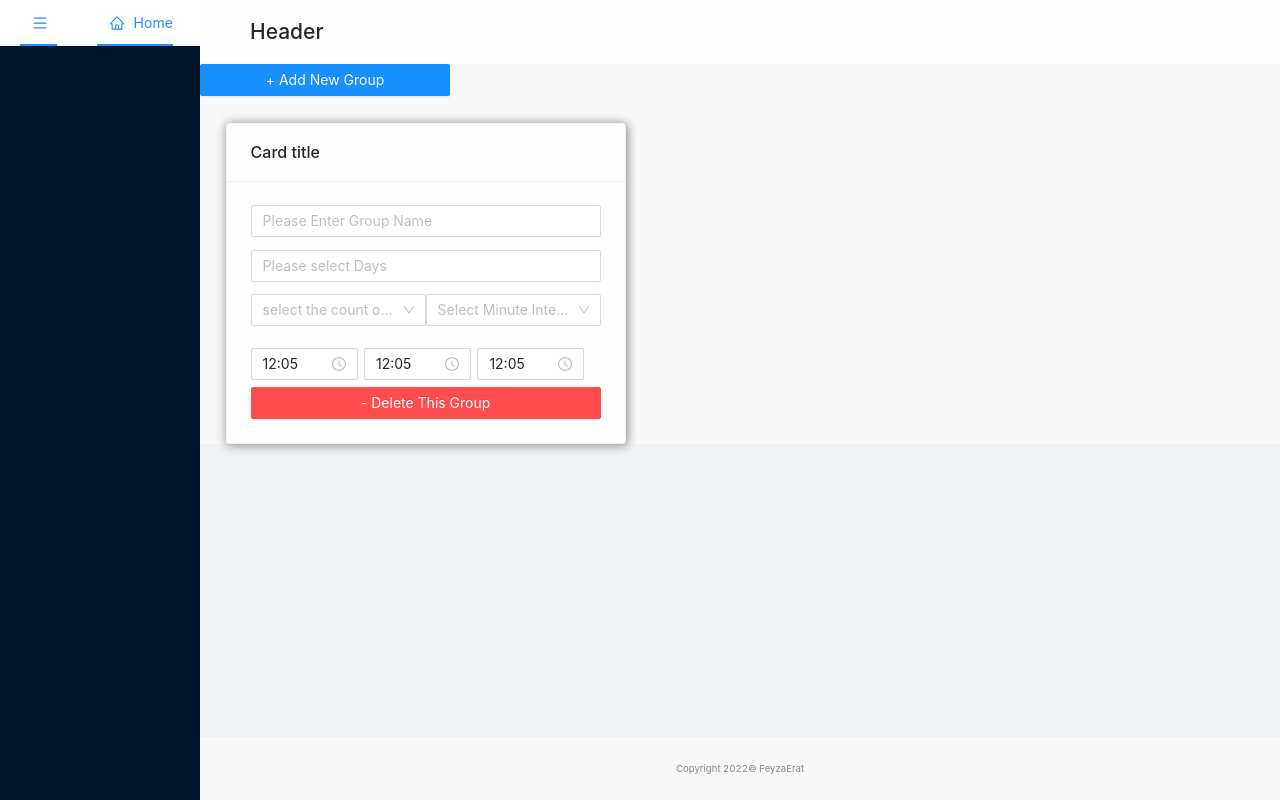
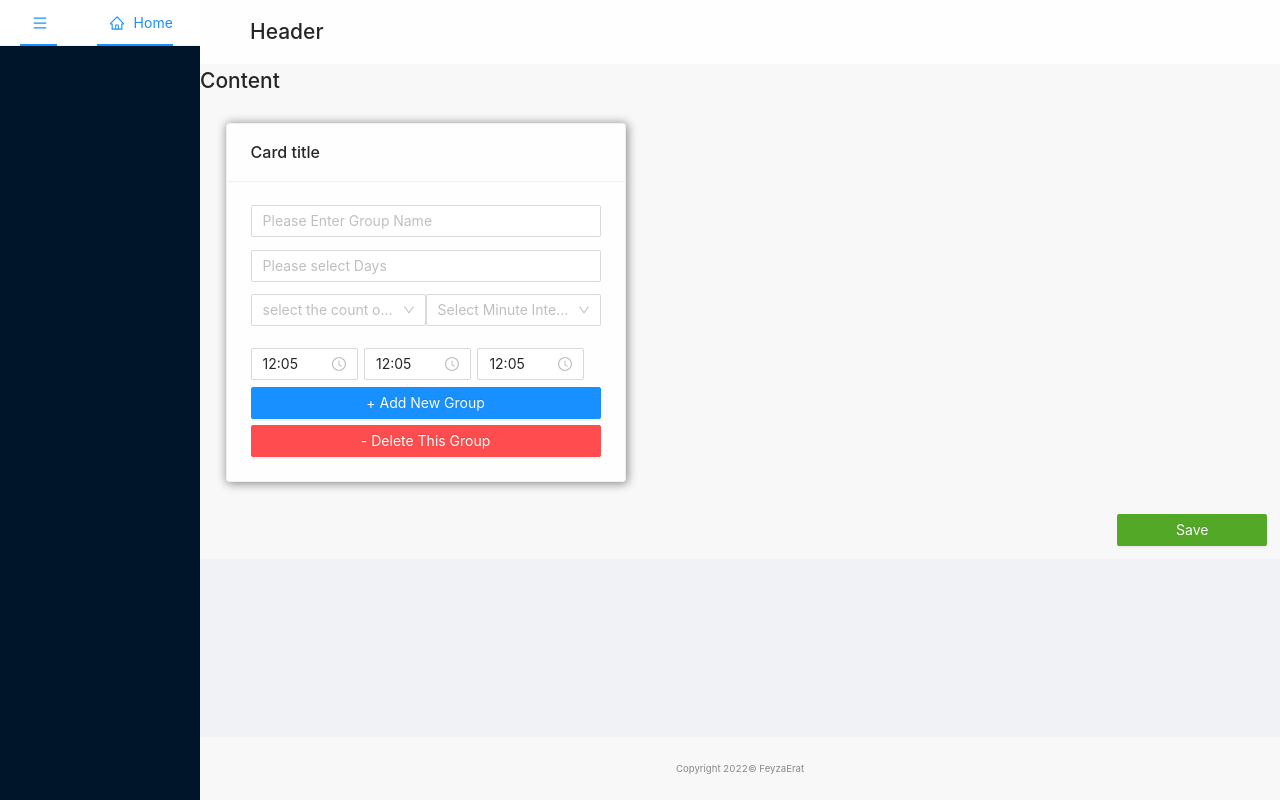
Before and after one commit to feyzaerat/v_tracking, a React (Create React App) app: page / in a window 1280 px wide. Built offline with nearby package versions, Linux system fonts and the light colour scheme.

Commit message:
"save btn"

```diff
--- a/src/components/Elements/Card.tsx
+++ b/src/components/Elements/Card.tsx
@@ -39,30 +39,39 @@ import Selectbox from './Selectbox';
   render() {
     return (
       <div className='site-card-border-less-wrapper'>
-         <React.Fragment>
+
            {this.state.items.map((tags)=>
                                  <React.Fragment>
 
-                                     {this.state.items.length > 0 ? null :
-                                         <Button className=' add-btn gr-btn ' type="primary" onClick={this.add} style={{ width: 250 }}>+ Add New Group</Button>}
+
 
                                          <Card className='Card left-2vw' title="Card title" bordered={true} style={{ width: 400 }}>
+
                                             <Input style={{ width: 350 }} placeholder="Please Enter Group Name" /><br/>
                                             <Selectbox/><br/>
                                             <Date_picker/><Date_picker/><Date_picker/>
+                                           {this.state.items.length > 0 ? null :
+
+                                                 <Button className='  gr-btn top-05vw ' type="primary" onClick={this.add} style={{ width: 350 }}>+ Add New Group</Button>
+                                               }
+
+                                           {this.state.items.length === 4 ? null :
+                                                <Button className=" gr-btn top-05vw" type="primary" onClick={this.add} style={{ width: 350 }}>+ Add New Group</Button>
+                                           }
                                             <Button style={{ width: 350 }} title="Remove The Group" type="primary" danger className=' gr-btn top-05vw 'onClick={() => this.minus(tags.id)}>- Delete This Group</Button>
                                          </Card>
 
                                  </React.Fragment>
            )}
 
-           {this.state.items.length === 4 ? null :
-               <Button className="add-btn gr-btn" type="primary" onClick={this.add} style={{ width: 250 }}>+ Add New Group</Button>
-           }
 
-        </React.Fragment>
+
+        <div className='text-right pb-1vw'>
+          <Button style={{ width: 150 }} title="Save" type="primary"  className=' gr-btn top-05vw right-1vw success '>Save</Button>
+        </div>
 
       </div>
+
     )
   }
 }
```
